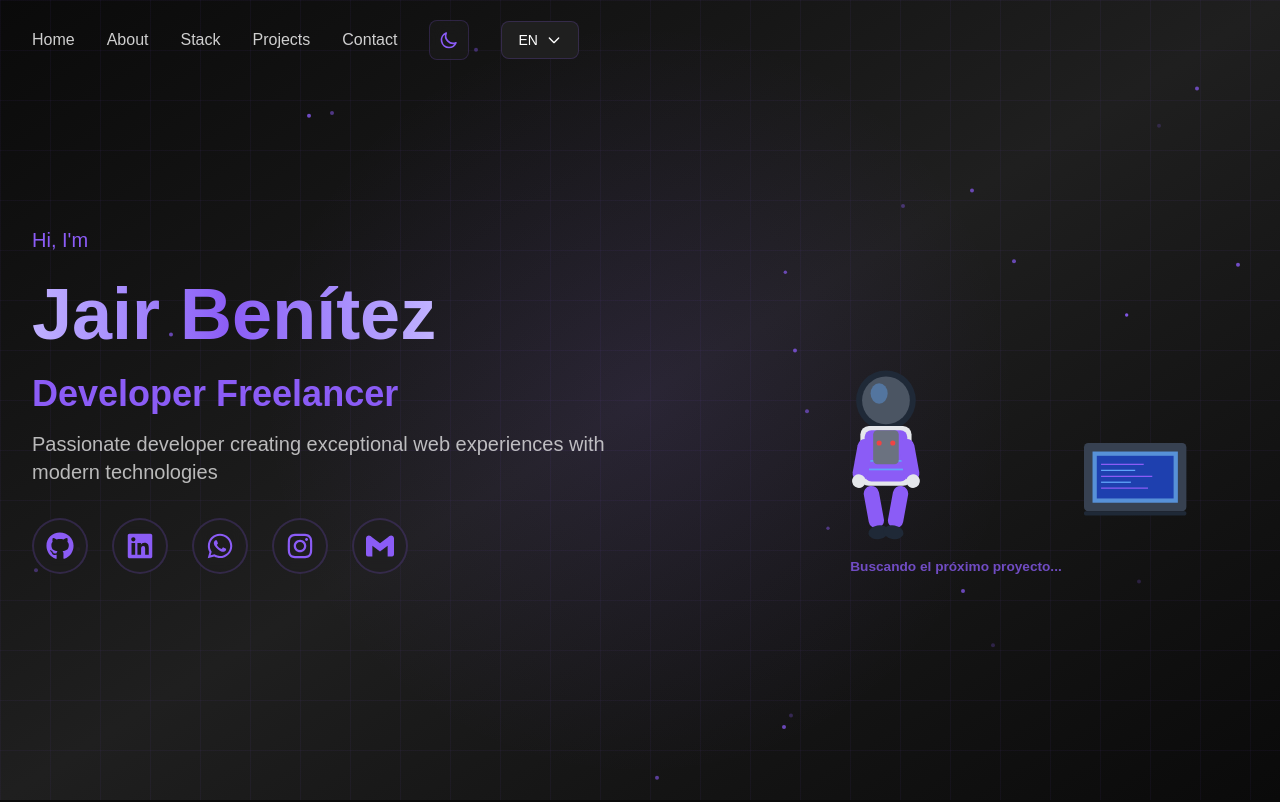
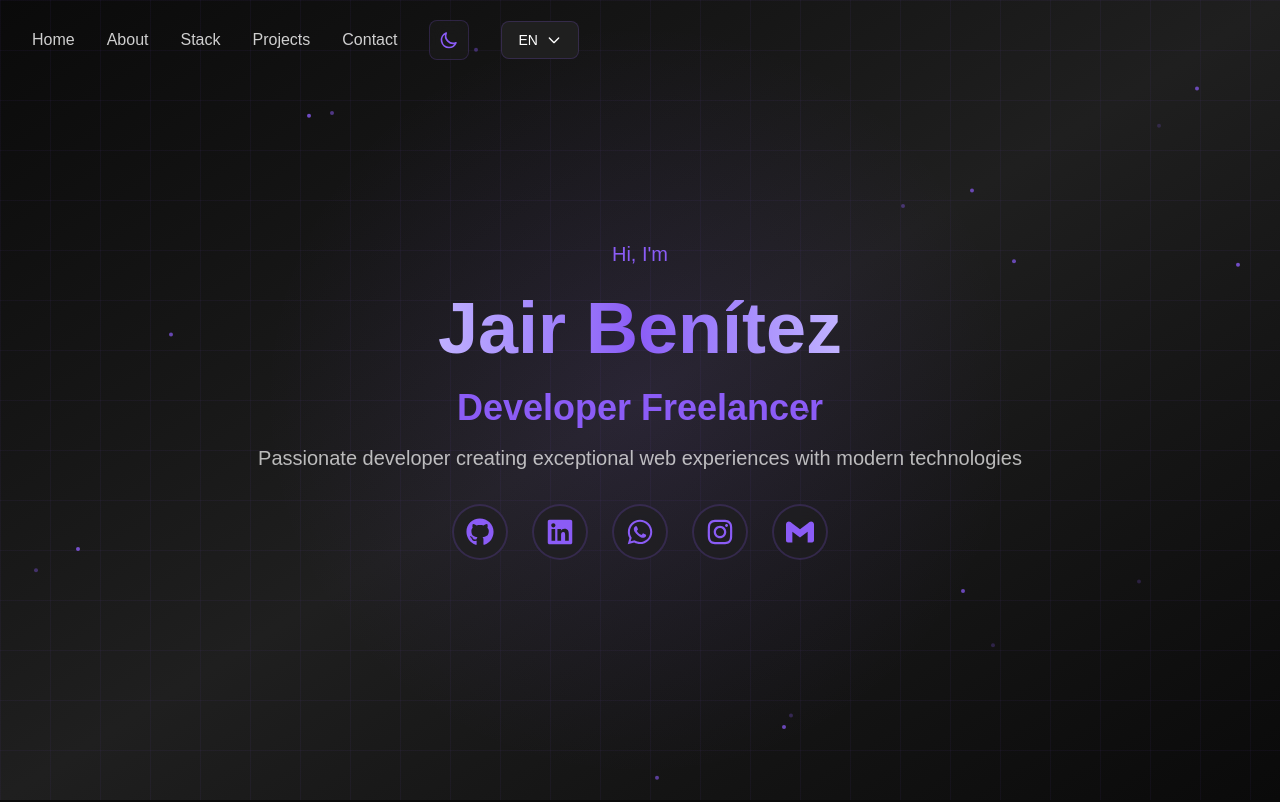
Before and after one commit to jairbenitez29/PortafolioPersonal, a Next.js app: page /en in a window 1280 px wide. Shown: the top 802 px of the page. Built offline with nearby package versions, Linux system fonts and the light colour scheme.

Commit message:
Remove astronaut animation from Hero section
Simplify Hero section by removing the astronaut animation component and centering all content for a cleaner, more focused presentation.

```diff
--- a/components/sections/Hero.tsx
+++ b/components/sections/Hero.tsx
@@ -6,7 +6,6 @@
 import { FaGithub, FaLinkedin, FaWhatsapp, FaInstagram } from 'react-icons/fa';
 import { SiGmail } from 'react-icons/si';
 import { contactInfo } from '@/lib/data';
-import AstronautAnimation from '@/components/ui/AstronautAnimation';
 
 export default function Hero() {
   const t = useTranslations('hero');
@@ -90,13 +89,13 @@
 
       {/* Content */}
       <div className="relative z-10 container mx-auto px-4 sm:px-6 lg:px-8">
-        <div className="grid lg:grid-cols-2 gap-12 items-center">
+        <div className="flex justify-center items-center">
           {/* Text Content */}
           <motion.div
             variants={containerVariants}
             initial="hidden"
             animate="visible"
-            className="text-center lg:text-left order-2 lg:order-1"
+            className="text-center"
           >
             <motion.div variants={itemVariants} className="mb-6">
               <span className="text-primary text-lg md:text-xl font-medium">
@@ -128,7 +127,7 @@
             {/* Social Media Icons */}
             <motion.div
               variants={itemVariants}
-              className="flex gap-6 justify-center lg:justify-start items-center"
+              className="flex gap-6 justify-center items-center"
             >
           {/* GitHub */}
           <motion.a
@@ -195,11 +194,6 @@
           </motion.a>
         </motion.div>
           </motion.div>
-
-          {/* Astronaut Animation */}
-          <div className="flex justify-center items-center order-1 lg:order-2">
-            <AstronautAnimation />
-          </div>
         </div>
       </div>
     </section>
```
